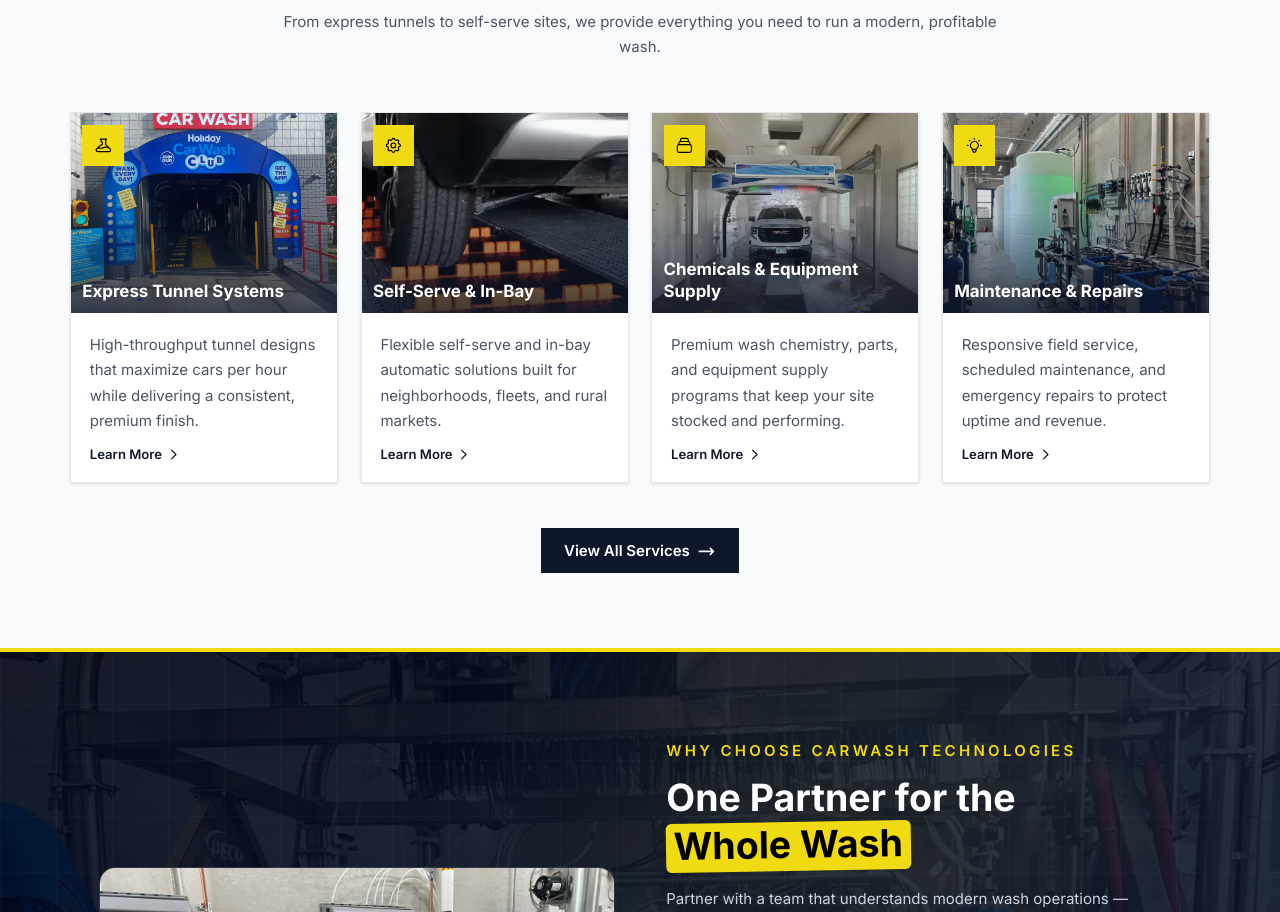
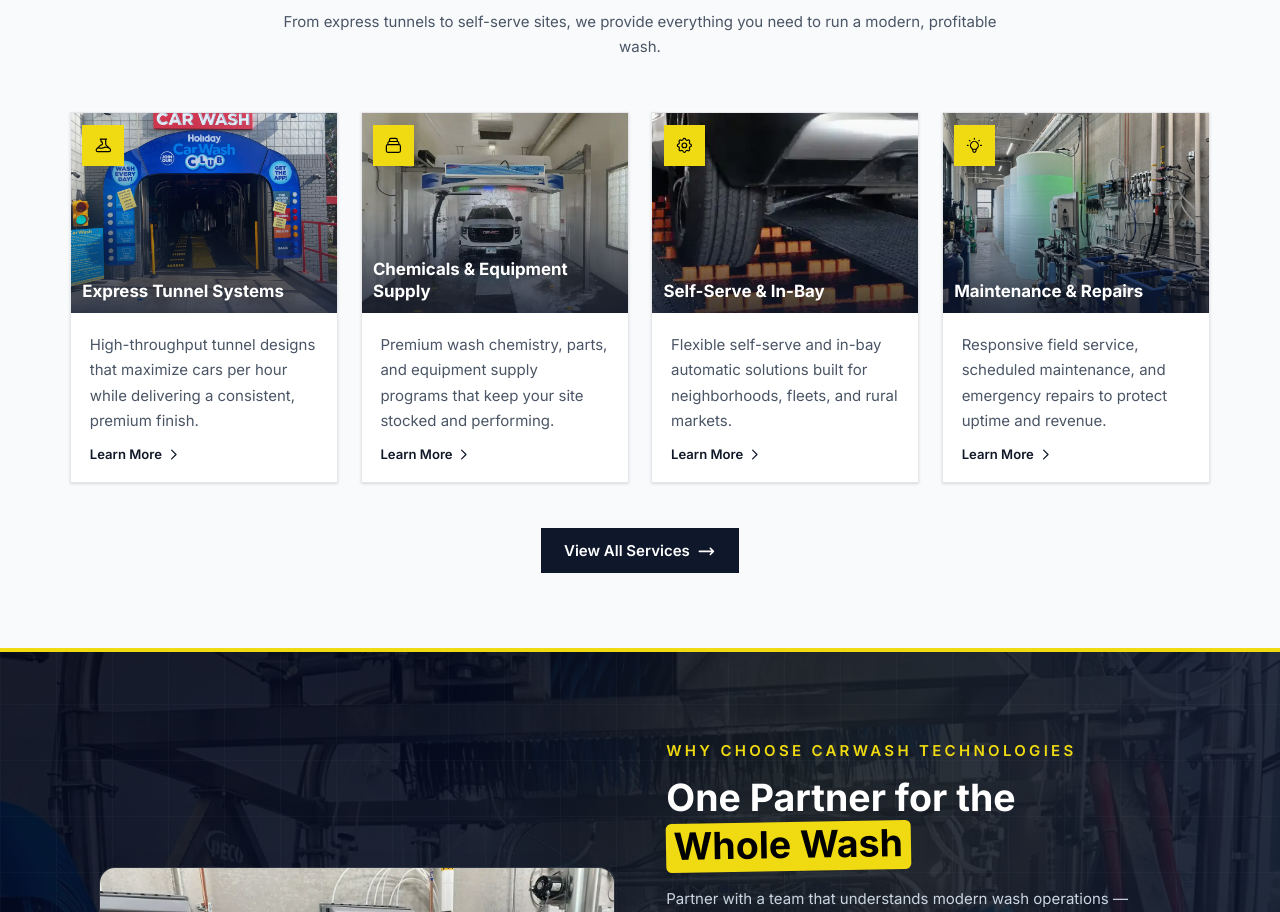
Before and after one commit to Austtiin/CarwashTechnologiesWebsite, a Next.js app in the folder web/: page / in a window 1280 px wide. Shown: the part 1771-2683 px from the top of the page. Built offline with nearby package versions, Linux system fonts and the light colour scheme; no server answers.

Commit message:
Update ServicesSectionNew.tsx

```diff
--- a/web/src/app/components/home/sections/ServicesSectionNew.tsx
+++ b/web/src/app/components/home/sections/ServicesSectionNew.tsx
@@ -18,6 +18,17 @@ const services = [
     ),
   },
   {
+    title: 'Chemicals & Equipment Supply',
+    description: 'Premium wash chemistry, parts, and equipment supply programs that keep your site stocked and performing.',
+    link: '/chemical-sales',
+    image: '/imgs/Carwash1.webp',
+    icon: (
+      <svg className="w-5 h-5" fill="none" stroke="currentColor" viewBox="0 0 24 24">
+        <path strokeLinecap="round" strokeLinejoin="round" strokeWidth={1.5} d="M19 11H5m14 0a2 2 0 012 2v6a2 2 0 01-2 2H5a2 2 0 01-2-2v-6a2 2 0 012-2m14 0V9a2 2 0 00-2-2M5 11V9a2 2 0 012-2m0 0V5a2 2 0 012-2h6a2 2 0 012 2v2M7 7h10" />
+      </svg>
+    ),
+  },
+  {
     title: 'Self-Serve & In-Bay',
     description: 'Flexible self-serve and in-bay automatic solutions built for neighborhoods, fleets, and rural markets.',
     link: '/wash-types',
@@ -26,17 +37,6 @@ const services = [
       <svg className="w-5 h-5" fill="none" stroke="currentColor" viewBox="0 0 24 24">
         <path strokeLinecap="round" strokeLinejoin="round" strokeWidth={1.5} d="M10.325 4.317c.426-1.756 2.924-1.756 3.35 0a1.724 1.724 0 002.573 1.066c1.543-.94 3.31.826 2.37 2.37a1.724 1.724 0 001.065 2.572c1.756.426 1.756 2.924 0 3.35a1.724 1.724 0 00-1.066 2.573c.94 1.543-.826 3.31-2.37 2.37a1.724 1.724 0 00-2.572 1.065c-.426 1.756-2.924 1.756-3.35 0a1.724 1.724 0 00-2.573-1.066c-1.543.94-3.31-.826-2.37-2.37a1.724 1.724 0 00-1.065-2.572c-1.756-.426-1.756-2.924 0-3.35a1.724 1.724 0 001.066-2.573c-.94-1.543.826-3.31 2.37-2.37.996.608 2.296.07 2.572-1.065z" />
         <path strokeLinecap="round" strokeLinejoin="round" strokeWidth={1.5} d="M15 12a3 3 0 11-6 0 3 3 0 016 0z" />
-      </svg>
-    ),
-  },
-  {
-    title: 'Chemicals & Equipment Supply',
-    description: 'Premium wash chemistry, parts, and equipment supply programs that keep your site stocked and performing.',
-    link: '/chemical-sales',
-    image: '/imgs/Carwash1.webp',
-    icon: (
-      <svg className="w-5 h-5" fill="none" stroke="currentColor" viewBox="0 0 24 24">
-        <path strokeLinecap="round" strokeLinejoin="round" strokeWidth={1.5} d="M19 11H5m14 0a2 2 0 012 2v6a2 2 0 01-2 2H5a2 2 0 01-2-2v-6a2 2 0 012-2m14 0V9a2 2 0 00-2-2M5 11V9a2 2 0 012-2m0 0V5a2 2 0 012-2h6a2 2 0 012 2v2M7 7h10" />
       </svg>
     ),
   },
```
